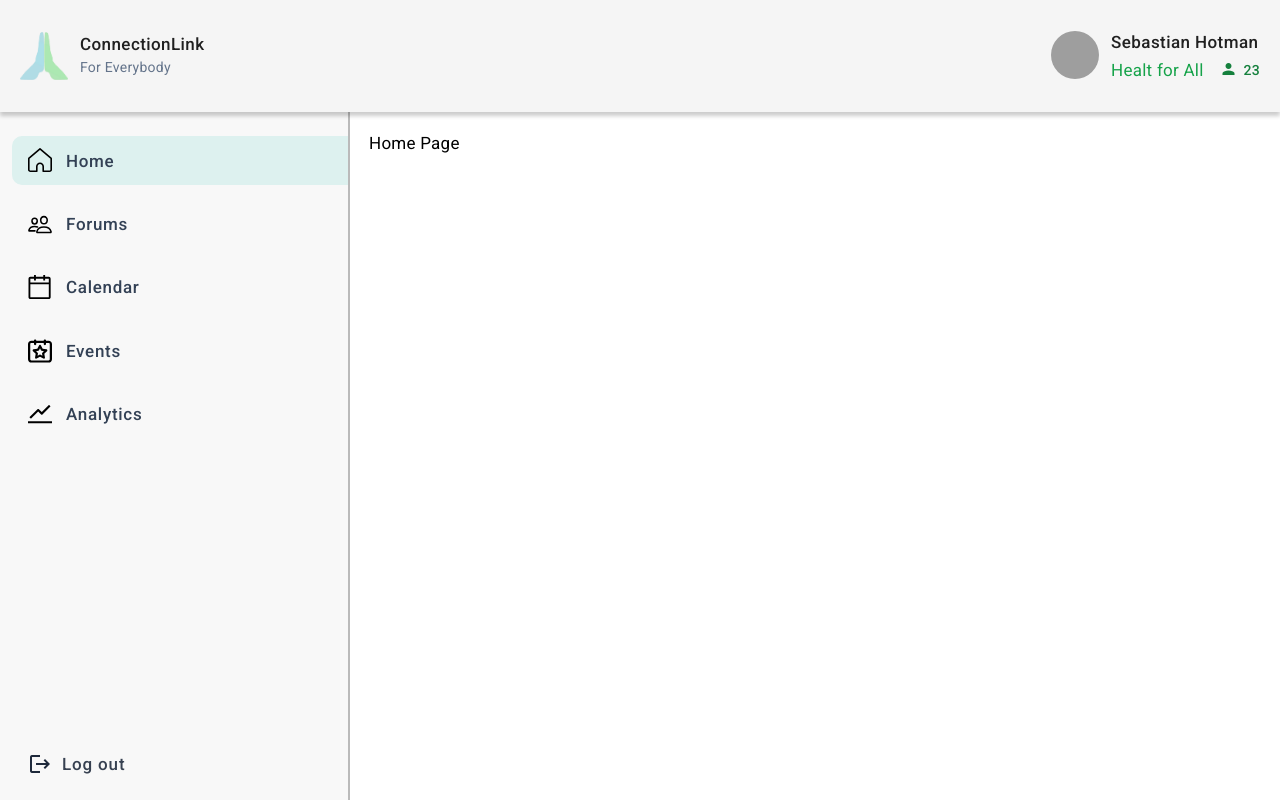
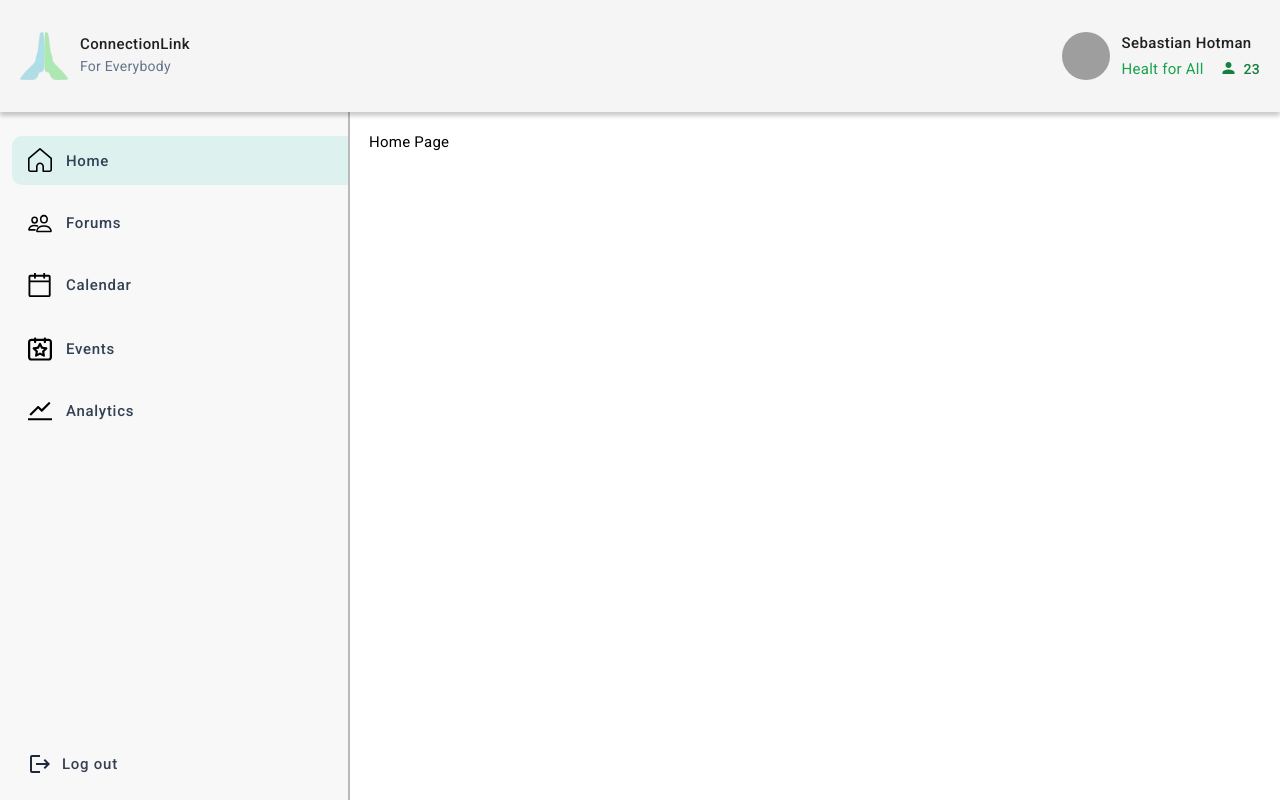
Before and after one commit to SI730-SW53-OpenSource-Grupo5/ConnectionLink-Frontend, an Angular app: page / in a window 1280 px wide. Built offline with nearby package versions, Linux system fonts and the light colour scheme; grey boxes are pictures that could not be loaded.

Commit message:
feat: custom typograhy

```diff
--- a/src/styles.scss
+++ b/src/styles.scss
@@ -52,6 +52,10 @@ h5 {
   line-height: 20px!important;
 }
 p, a, button, input {
-  font-size: 17px!important;
-  line-height: 22px!important;
+  font-size: 15px!important;
+  line-height: 20px!important;
 }
+
+.mat-h4, .mat-body-1, .mat-typography .mat-h4, .mat-typography .mat-body-1, .mat-typography h4 {
+  all: unset;
+}
```
